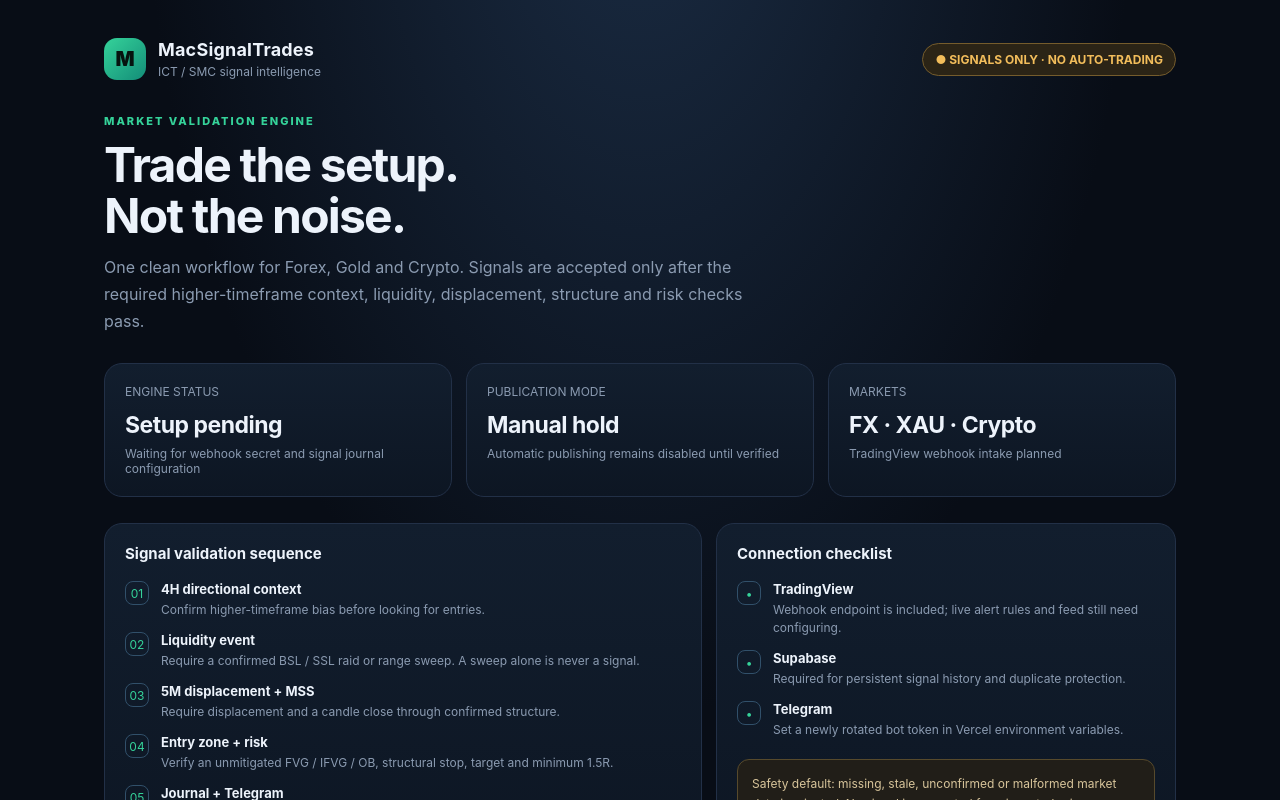
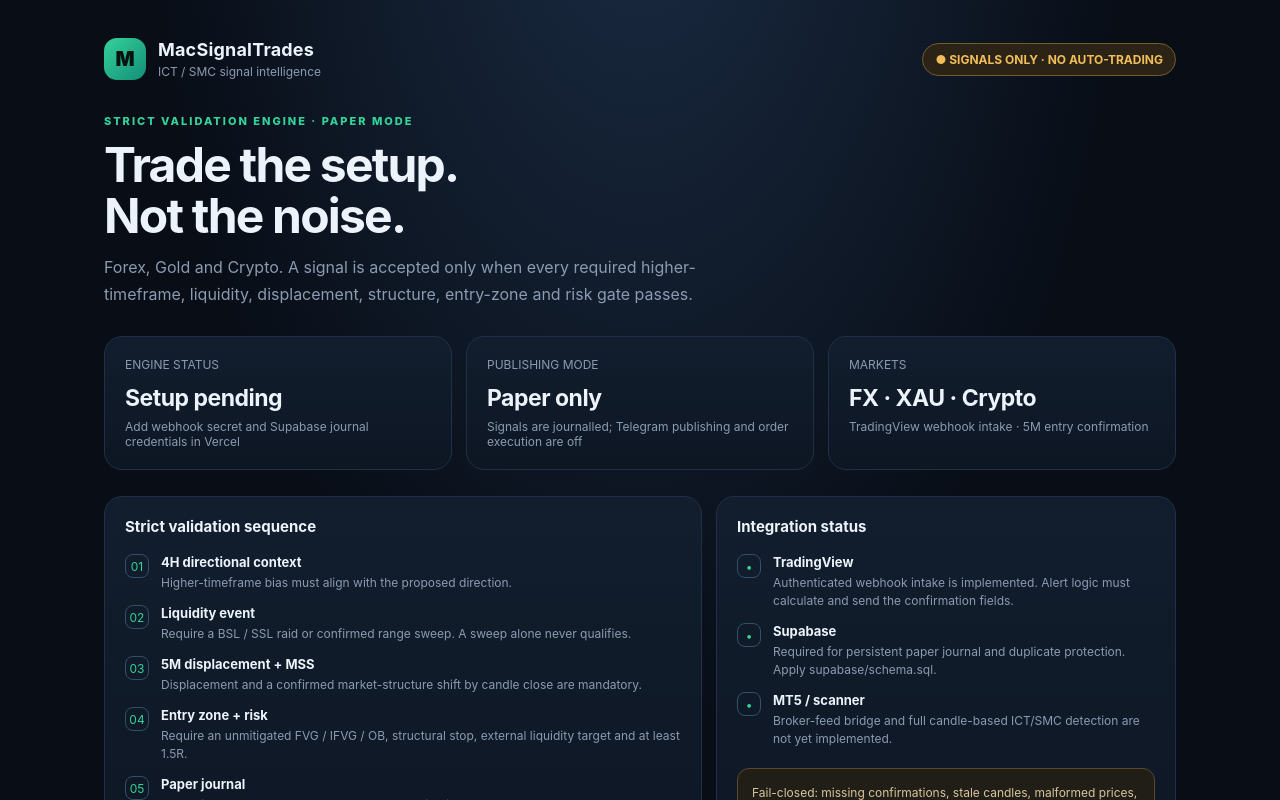
Before and after one commit to Macveli01/MacSignalTrades, a Next.js app: page / in a window 1280 px wide. Shown: the top 800 px of the page. Built offline with nearby package versions, Linux system fonts and the light colour scheme; no server answers.

Commit message:
feat: enforce strict ICT/SMC paper validation

```diff
--- a/app/page.tsx
+++ b/app/page.tsx
@@ -1,36 +1,37 @@
 export const dynamic = "force-dynamic";
-async function getStatus() {
-  try {
-    const base = process.env.NEXT_PUBLIC_APP_URL || "";
-    if (!base) return { ready: false, message: "Waiting for deployment configuration" };
-    const r = await fetch(`${base}/api/health`, { cache: "no-store" });
-    return await r.json();
-  } catch { return { ready: false, message: "Status unavailable" }; }
+
+function getStatus() {
+  const ready = Boolean(process.env.TRADINGVIEW_WEBHOOK_SECRET && process.env.SUPABASE_URL && process.env.SUPABASE_SERVICE_ROLE_KEY);
+  return {
+    ready,
+    message: ready ? "Paper signal intake configured" : "Add webhook secret and Supabase journal credentials in Vercel"
+  };
 }
-export default async function Home() {
-  const status = await getStatus();
+
+export default function Home() {
+  const status = getStatus();
   return <main>
     <header className="top"><div className="brand"><div className="mark">M</div><div><h1>MacSignalTrades</h1><p>ICT / SMC signal intelligence</p></div></div><div className="status">● SIGNALS ONLY · NO AUTO-TRADING</div></header>
-    <section className="hero"><div className="eyebrow">MARKET VALIDATION ENGINE</div><h2>Trade the setup.<br/>Not the noise.</h2><p>One clean workflow for Forex, Gold and Crypto. Signals are accepted only after the required higher-timeframe context, liquidity, displacement, structure and risk checks pass.</p></section>
+    <section className="hero"><div className="eyebrow">STRICT VALIDATION ENGINE · PAPER MODE</div><h2>Trade the setup.<br/>Not the noise.</h2><p>Forex, Gold and Crypto. A signal is accepted only when every required higher-timeframe, liquidity, displacement, structure, entry-zone and risk gate passes.</p></section>
     <section className="grid">
-      <div className="card"><small>ENGINE STATUS</small><div className="value">{status.ready ? "Online" : "Setup pending"}</div><div className="sub">{status.message || "API health check"}</div></div>
-      <div className="card"><small>PUBLICATION MODE</small><div className="value">Manual hold</div><div className="sub">Automatic publishing remains disabled until verified</div></div>
-      <div className="card"><small>MARKETS</small><div className="value">FX · XAU · Crypto</div><div className="sub">TradingView webhook intake planned</div></div>
+      <div className="card"><small>ENGINE STATUS</small><div className="value">{status.ready ? "Configured" : "Setup pending"}</div><div className="sub">{status.message}</div></div>
+      <div className="card"><small>PUBLISHING MODE</small><div className="value">Paper only</div><div className="sub">Signals are journalled; Telegram publishing and order execution are off</div></div>
+      <div className="card"><small>MARKETS</small><div className="value">FX · XAU · Crypto</div><div className="sub">TradingView webhook intake · 5M entry confirmation</div></div>
     </section>
     <section className="section">
-      <div className="card"><h3>Signal validation sequence</h3><div className="steps">
-        <div className="step"><div className="dot">01</div><div><b>4H directional context</b><span>Confirm higher-timeframe bias before looking for entries.</span></div></div>
-        <div className="step"><div className="dot">02</div><div><b>Liquidity event</b><span>Require a confirmed BSL / SSL raid or range sweep. A sweep alone is never a signal.</span></div></div>
-        <div className="step"><div className="dot">03</div><div><b>5M displacement + MSS</b><span>Require displacement and a candle close through confirmed structure.</span></div></div>
-        <div className="step"><div className="dot">04</div><div><b>Entry zone + risk</b><span>Verify an unmitigated FVG / IFVG / OB, structural stop, target and minimum 1.5R.</span></div></div>
-        <div className="step"><div className="dot">05</div><div><b>Journal + Telegram</b><span>Deduplicate, record and publish only after all gates pass.</span></div></div>
+      <div className="card"><h3>Strict validation sequence</h3><div className="steps">
+        <div className="step"><div className="dot">01</div><div><b>4H directional context</b><span>Higher-timeframe bias must align with the proposed direction.</span></div></div>
+        <div className="step"><div className="dot">02</div><div><b>Liquidity event</b><span>Require a BSL / SSL raid or confirmed range sweep. A sweep alone never qualifies.</span></div></div>
+        <div className="step"><div className="dot">03</div><div><b>5M displacement + MSS</b><span>Displacement and a confirmed market-structure shift by candle close are mandatory.</span></div></div>
+        <div className="step"><div className="dot">04</div><div><b>Entry zone + risk</b><span>Require an unmitigated FVG / IFVG / OB, structural stop, external liquidity target and at least 1.5R.</span></div></div>
+        <div className="step"><div className="dot">05</div><div><b>Paper journal</b><span>Deduplicate and record accepted setups. Nothing is sent to Telegram.</span></div></div>
       </div></div>
-      <div className="card"><h3>Connection checklist</h3><div className="steps">
-        <div className="step"><div className="dot">•</div><div><b>TradingView</b><span>Webhook endpoint is included; live alert rules and feed still need configuring.</span></div></div>
-        <div className="step"><div className="dot">•</div><div><b>Supabase</b><span>Required for persistent signal history and duplicate protection.</span></div></div>
-        <div className="step"><div className="dot">•</div><div><b>Telegram</b><span>Set a newly rotated bot token in Vercel environment variables.</span></div></div>
-      </div><div className="notice" style={{marginTop:20}}>Safety default: missing, stale, unconfirmed or malformed market data is rejected. No signal is generated from invented prices or a liquidity sweep alone.</div></div>
+      <div className="card"><h3>Integration status</h3><div className="steps">
+        <div className="step"><div className="dot">•</div><div><b>TradingView</b><span>Authenticated webhook intake is implemented. Alert logic must calculate and send the confirmation fields.</span></div></div>
+        <div className="step"><div className="dot">•</div><div><b>Supabase</b><span>Required for persistent paper journal and duplicate protection. Apply supabase/schema.sql.</span></div></div>
+        <div className="step"><div className="dot">•</div><div><b>MT5 / scanner</b><span>Broker-feed bridge and full candle-based ICT/SMC detection are not yet implemented.</span></div></div>
+      </div><div className="notice" style={{marginTop:20}}>Fail-closed: missing confirmations, stale candles, malformed prices, low R:R or unavailable journal storage are rejected. This webhook validates supplied confirmations; it does not independently discover setups or verify broker candles.</div></div>
     </section>
-    <footer className="footer"><span>MacSignalTrades · Validation-first release</span><span><a href="https://t.me/macsignaltrades" target="_blank" rel="noreferrer">Telegram channel ↗</a></span></footer>
+    <footer className="footer"><span>MacSignalTrades · Strict paper release</span><span><a href="https://t.me/macsignaltrades" target="_blank" rel="noreferrer">Telegram channel ↗</a></span></footer>
   </main>;
 }
```
